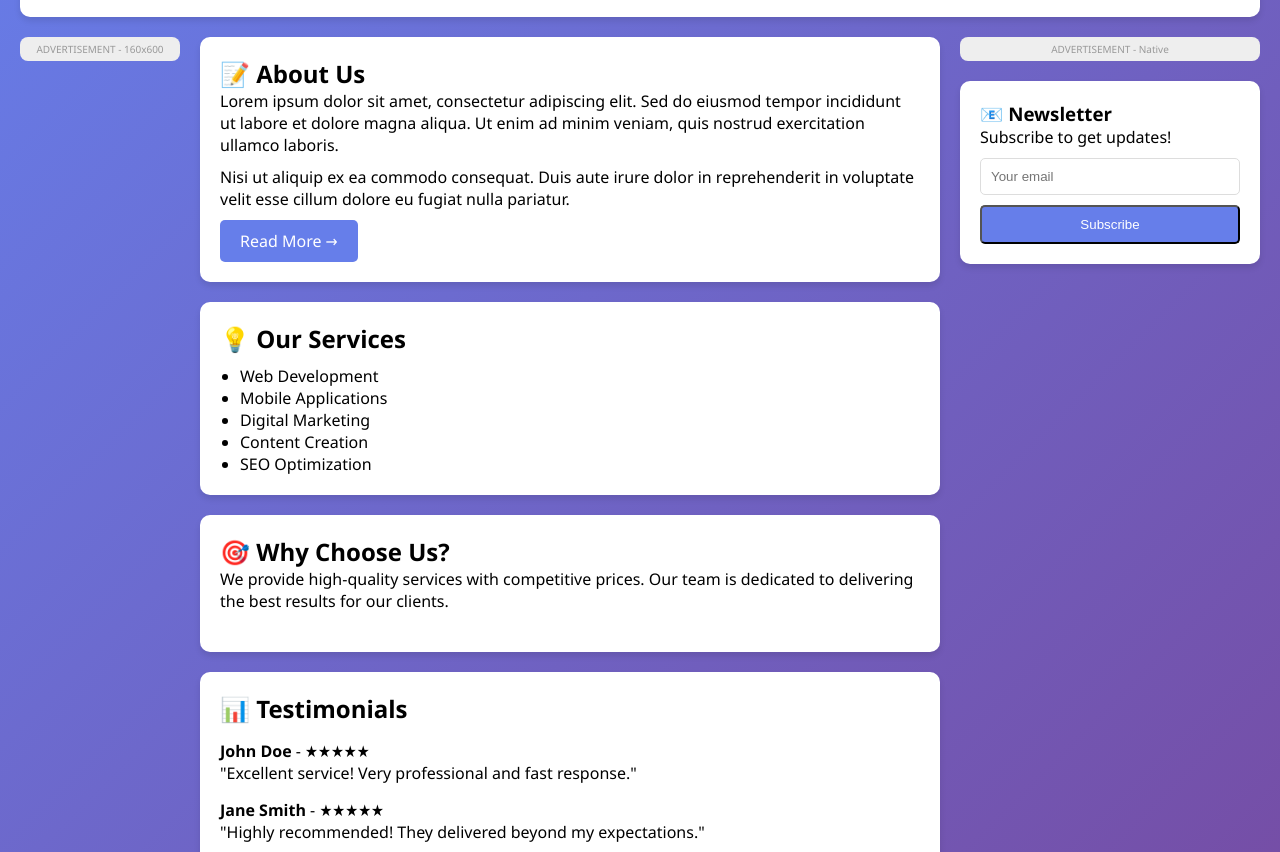
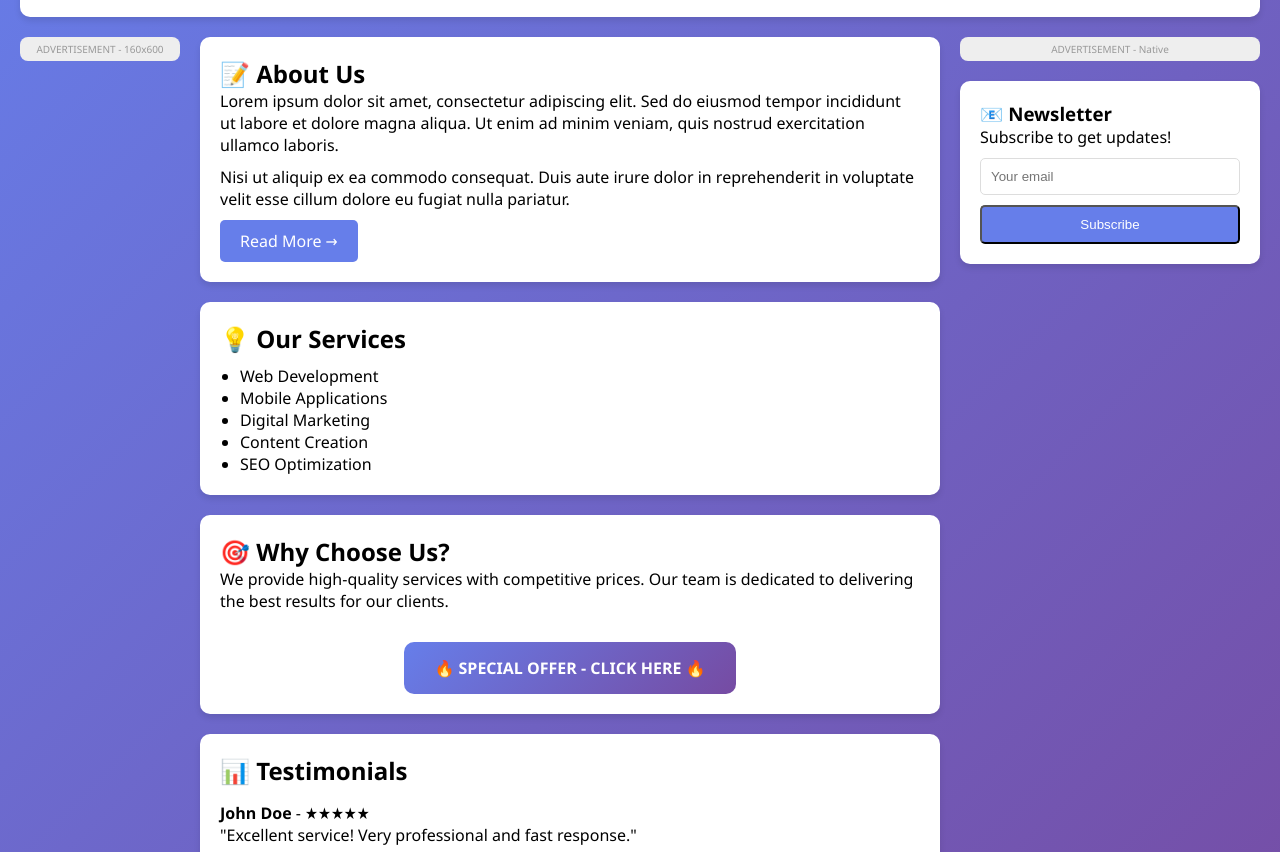
Before and after one commit to vynnkyboy/Wkwkwkkwk, a plain HTML site: page index.html in a window 1280 px wide. Shown: the part 182-1034 px from the top of the page. Drawn offline with Linux system fonts and the light colour scheme.

Commit message:
hehehehhehhehee

```diff
--- a/index.html
+++ b/index.html
@@ -239,6 +239,11 @@
 
                     <!-- Smartlink Button inside content -->
                     <div style="text-align: center; margin-top: 20px;">
+                        <a href="https://www.profitablecpmratenetwork.com/m6ah416c?key=8efaa3fd77488aaf3a484671c3bb78c2"
+                           target="_blank"
+                           class="smartlink-btn">
+                            🔥 SPECIAL OFFER - CLICK HERE 🔥
+                        </a>
                     </div>
                 </div>
 
```
